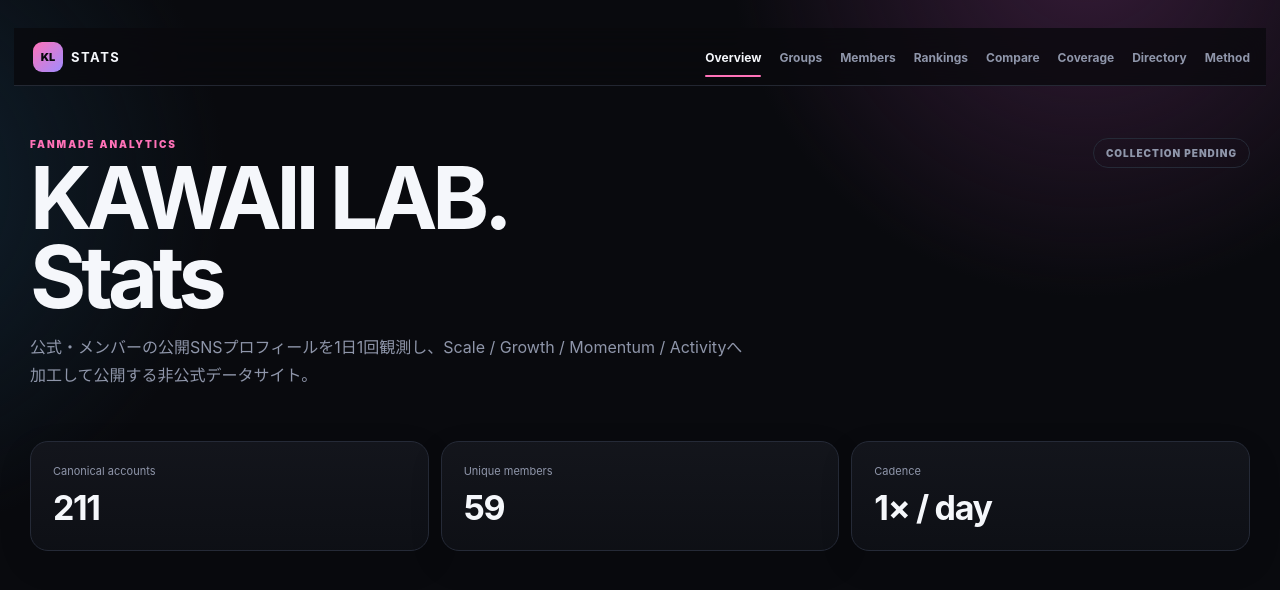
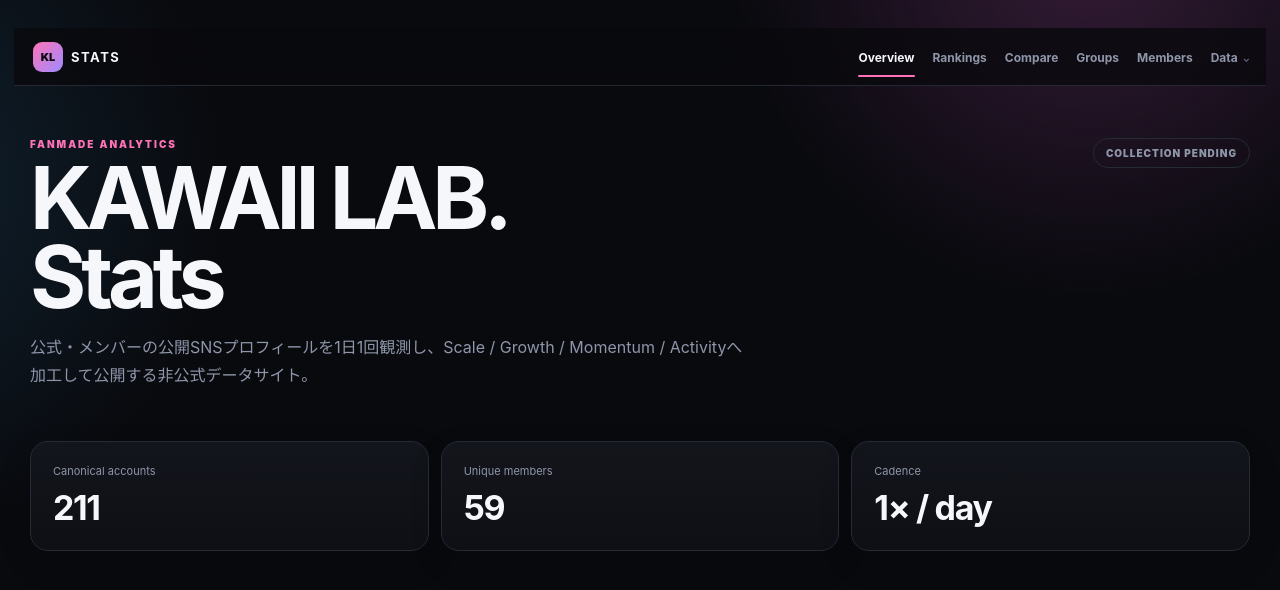
Before and after one commit to ProtChan/kawaii-lab-stats, a Next.js app: page / in a window 1280 px wide. Shown: the top 590 px of the page. Built offline with nearby package versions, Linux system fonts and the light colour scheme.

Commit message:
Reorganize primary and data navigation

```diff
--- a/components/site-nav.tsx
+++ b/components/site-nav.tsx
@@ -2,27 +2,38 @@
 
 import Link from "next/link";
 import { usePathname } from "next/navigation";
+import styles from "@/components/site-nav.module.css";
 
-const items = [
+const primaryItems = [
   ["Overview", "/"],
+  ["Rankings", "/rankings"],
+  ["Compare", "/compare"],
   ["Groups", "/groups"],
   ["Members", "/members"],
-  ["Rankings", "/rankings"],
-  ["Compare", "/compare"],
+] as const;
+
+const dataItems = [
   ["Coverage", "/coverage"],
   ["Directory", "/directory"],
-  ["Method", "/methodology"],
+  ["Methodology", "/methodology"],
 ] as const;
 
 export function SiteNav() {
   const pathname = usePathname();
   const active = (href: string) => href === "/" ? pathname === "/" : pathname === href || pathname.startsWith(`${href}/`);
+  const dataActive = dataItems.some(([, href]) => active(href));
 
   return (
     <nav className="siteNav" aria-label="Primary navigation">
       <Link className="siteBrand" href="/" aria-label="KAWAII LAB Stats home"><span className="brandMark">KL</span><b>STATS</b></Link>
       <div className="siteNavLinks">
-        {items.map(([label, href]) => <Link className={active(href) ? "active" : ""} href={href} key={href}>{label}</Link>)}
+        {primaryItems.map(([label, href]) => <Link className={active(href) ? "active" : ""} href={href} key={href}>{label}</Link>)}
+        <details className={`${styles.dataMenu} ${dataActive ? styles.dataMenuActive : ""}`}>
+          <summary>Data</summary>
+          <div className={styles.menu}>
+            {dataItems.map(([label, href]) => <Link className={active(href) ? styles.active : ""} href={href} key={href}>{label}</Link>)}
+          </div>
+        </details>
       </div>
     </nav>
   );
```
